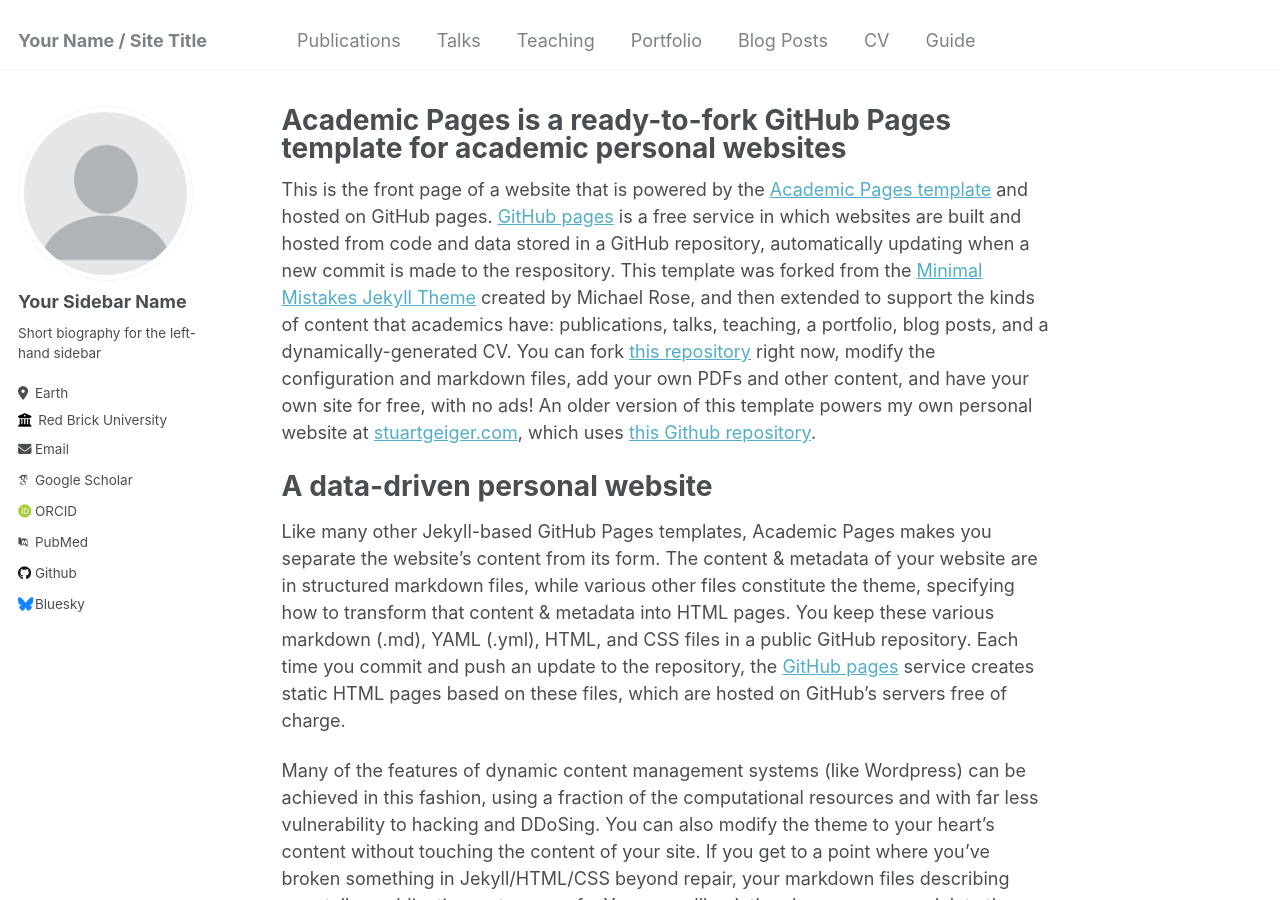
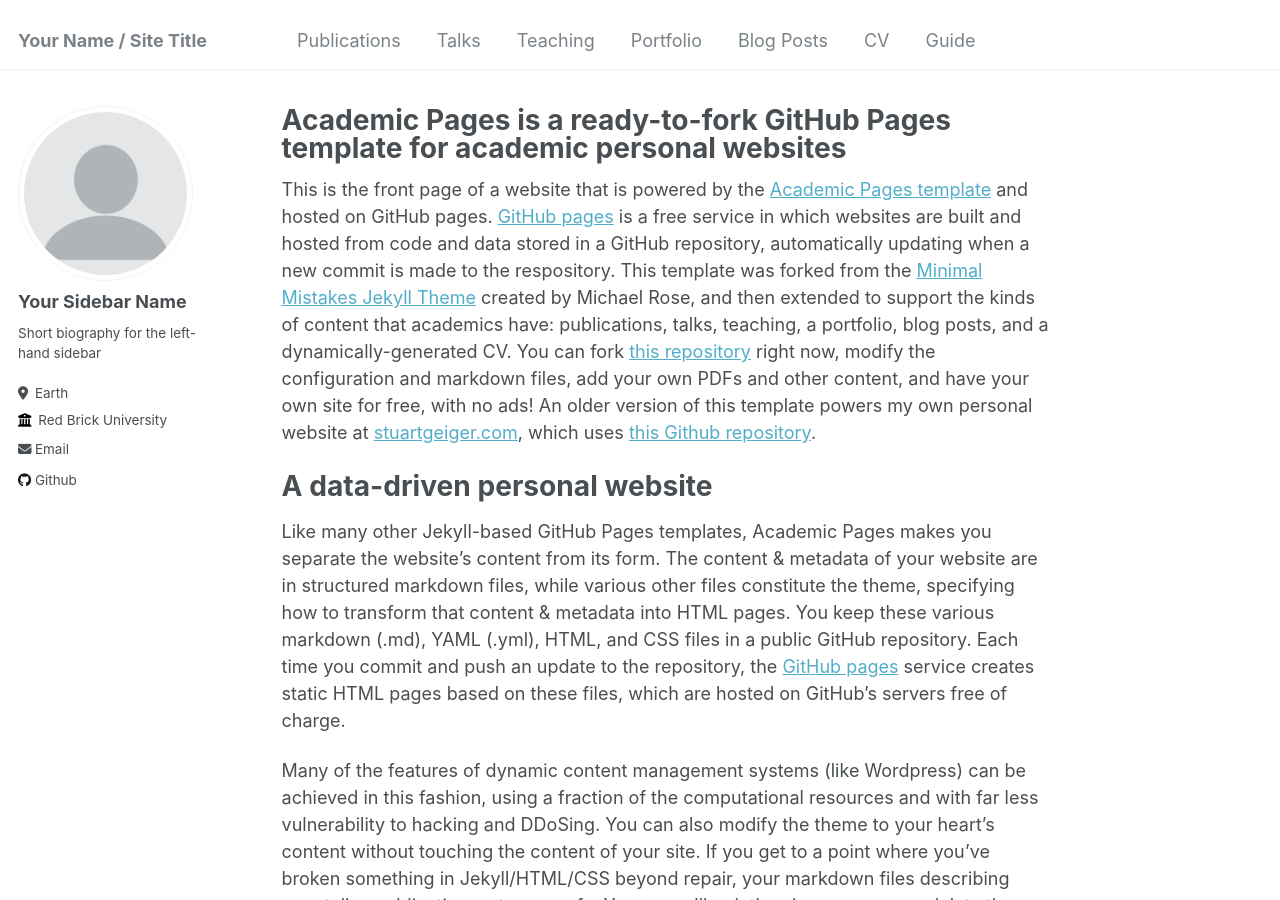
Before and after one commit to junkemao/junkemao.github.io, a Jekyll site: the page built from _pages/about.md, in a window 1280 px wide and 900 px high. Built offline with Jekyll 4.4.1, drawn with Linux system fonts in a browser that asks for light colours; some web fonts are replaced; part of the change alters nothing that is shown.

Commit message:
Update _config.yml

```diff
--- a/_config.yml
+++ b/_config.yml
@@ -32,23 +32,23 @@ author:
 
   # Academic websites
   arxiv            : # URL - Update with the correct link to your profile
-  googlescholar    : "https://scholar.google.com/citations?user=PS_CX0AAAAAJ"
+  googlescholar    :
   impactstory      : # URL
-  orcid            : "http://orcid.org/yourorcidurl"
+  orcid            :
   semantic         : # URL
-  pubmed           : "https://www.ncbi.nlm.nih.gov/pubmed/?term=john+snow"
+  pubmed           :
   researchgate     : # URL
 
   # Repositories and software development
   bitbucket        : # Username - Update with your username on the site
   codepen          : # Username
   dribbble         : # Username
-  github           : "academicpages"
+  github           : "https://github.com/junkemao"
   kaggle           : # Username
   stackoverflow    : # User number or user number and name (i.e., use "1" or "1/jeff-atwood")
 
   # Social media
-  bluesky          : "bsky.app" # Replace this with you Bluesky username
+  bluesky          : # Replace this with you Bluesky username
   facebook         : # Username
   flickr           : # Username
   foursquare       : # Username
@@ -57,7 +57,7 @@ author:
   keybase          : # Username
   instagram        : # Username
   lastfm           : # Username
-  linkedin         : # Username
+  linkedin         : # Junke Mao
   mastodon         : # URL
   medium           : # URL
   pinterest        : # Username
```
